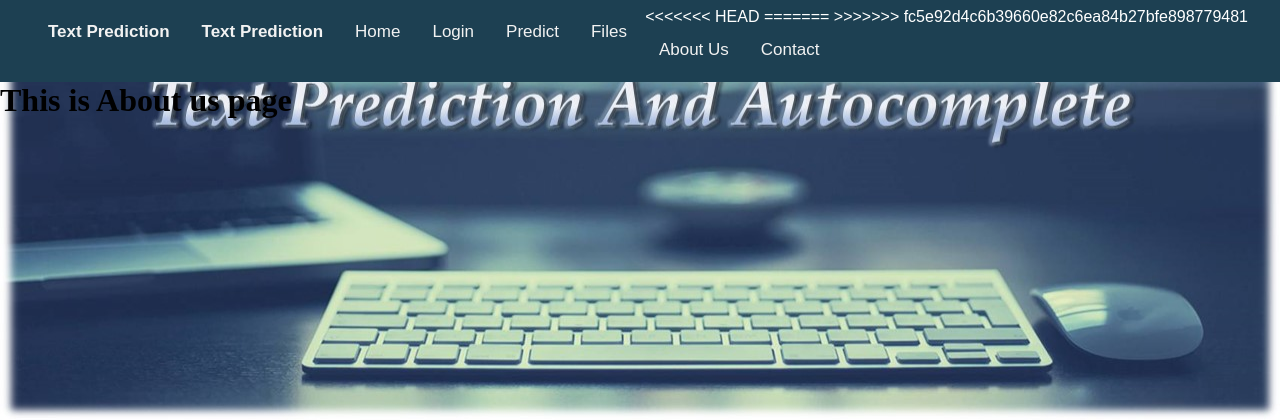
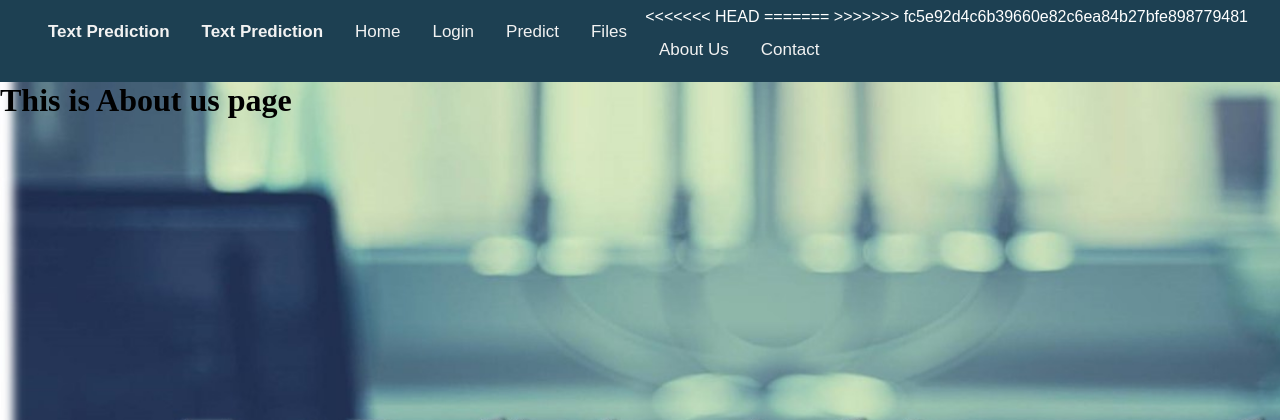
Before and after one commit to RutujaGurav07/text-prediction-using-roberta-, a Flask app: page /about in a window 1280 px wide. Shown: the top 420 px of the page. Run offline with Flask 2, Linux system fonts and the light colour scheme.

Commit message:
Update layout.html

```diff
--- a/templates/layout.html
+++ b/templates/layout.html
@@ -12,9 +12,10 @@
         body {
             background-image: url('../static/photos/bg.jpg');
             background-repeat: no-repeat;
-            background-size: cover;
-            background-position: center;
-            /* position: relative; */
+           /* background-size: cover;*/
+            background-size: 1535px 800px;
+            position: relative;
+            /*background-position: center;*/
         }
     </style>
 </head>
```
